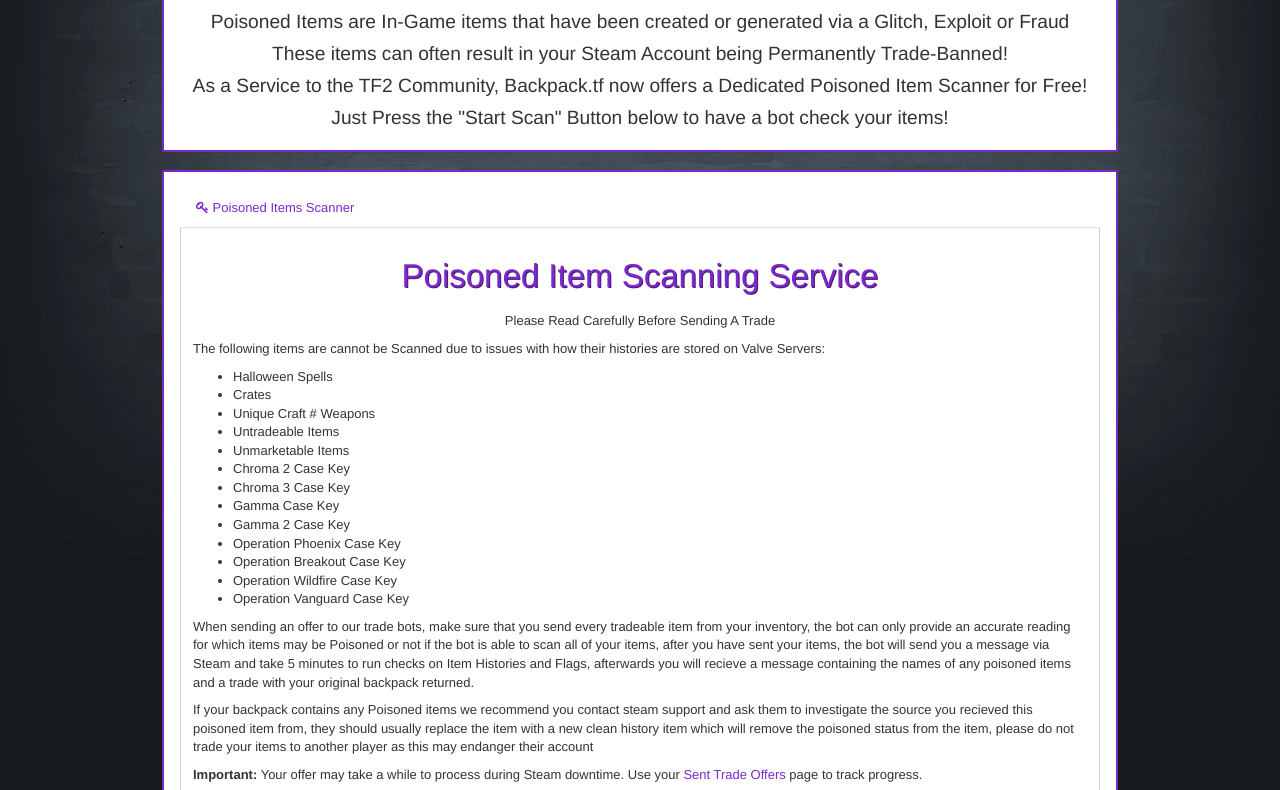
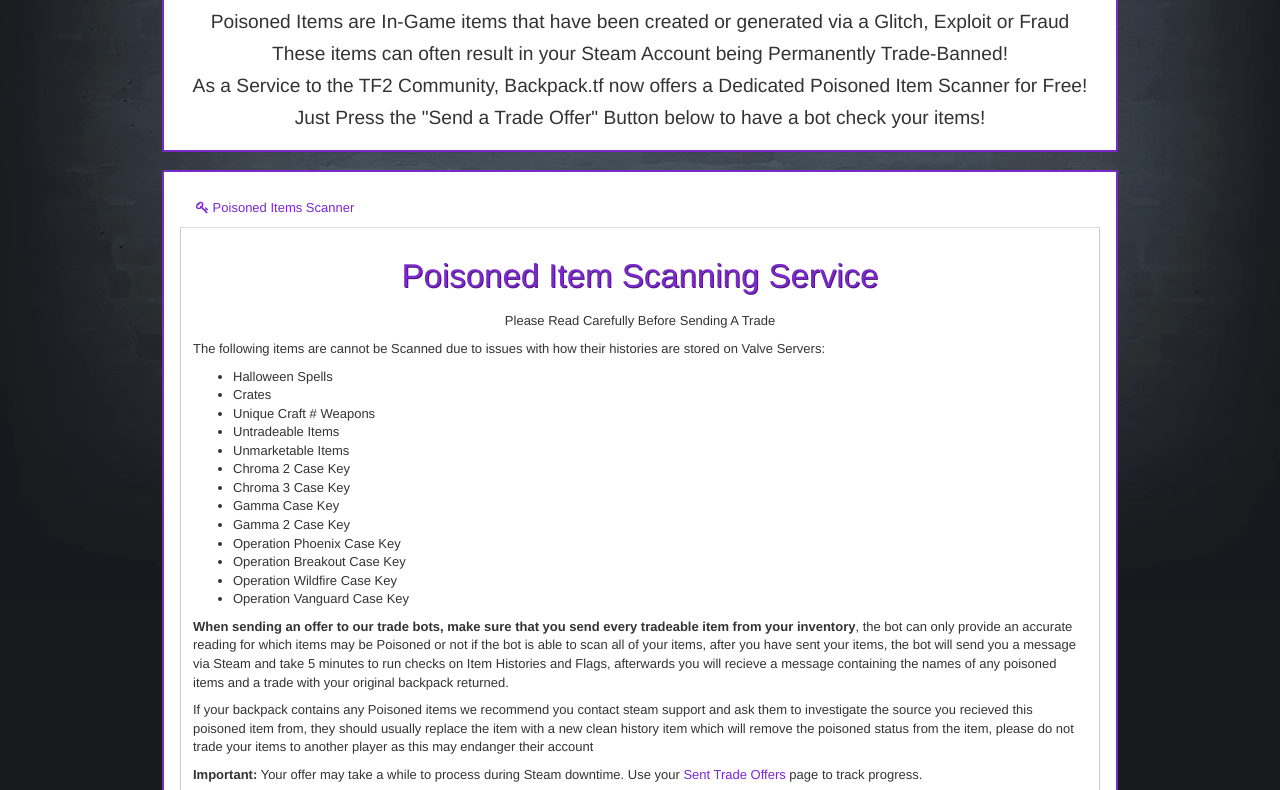
Before and after one commit to PoisonTF/PoisonTF.github.io, a plain HTML site: page index.html in a window 1280 px wide. Shown: the part 350-1140 px from the top of the page. Drawn offline with Linux system fonts and the light colour scheme; a web font is replaced by a local one.

Commit message:
Update index.html

```diff
--- a/index.html
+++ b/index.html
@@ -275,7 +275,7 @@
             <center>As a Service to the TF2 Community, Backpack.tf now offers a Dedicated Poisoned Item Scanner for Free!</center>
         </li>
         <li>
-            <center> Just Press the "Start Scan" Button below to have a bot check your items!</center>
+            <center> Just Press the "Send a Trade Offer" Button below to have a bot check your items!</center>
         </li>
     </ul>
 </div>        <div class="panel">
@@ -310,7 +310,7 @@
     <li>Operation Vanguard Case Key</li>
 </ul>
 <p>
-    When sending an offer to our trade bots, make sure that you send every tradeable item from your inventory, the bot can only provide an accurate reading for which items may be Poisoned or not if the bot is able to scan all of your items, after you have sent your items, the bot will send you a message via Steam and take 5 minutes to run checks on Item Histories and Flags, afterwards you will recieve a message containing the names of any poisoned items and a trade with your original backpack returned.
+    <strong>When sending an offer to our trade bots, make sure that you send every tradeable item from your inventory</strong>, the bot can only provide an accurate reading for which items may be Poisoned or not if the bot is able to scan all of your items, after you have sent your items, the bot will send you a message via Steam and take 5 minutes to run checks on Item Histories and Flags, afterwards you will recieve a message containing the names of any poisoned items and a trade with your original backpack returned.
 </p>
 
 <p>
@@ -324,7 +324,7 @@
         Trade
         Offers</a> page to track progress.
 </p>
-<a class="btn btn-gold-trim btn-lg btn-block" href="javascript:openTradeOffer('new', 277876316, 'duh3W4zi')">
+<a class="btn btn-gold-trim btn-lg btn-block" href="javascript:openTradeOffer('new', 277876316, 'aGRNjsKE')">
     <i class="fa fa-exchange"></i> Send a Trade Offer
 </a>                </div>
         <div class="panel">
```
